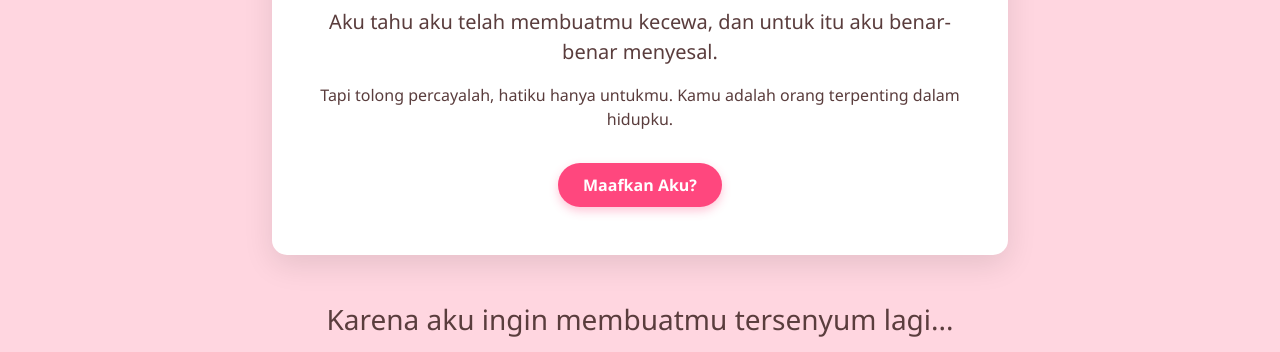
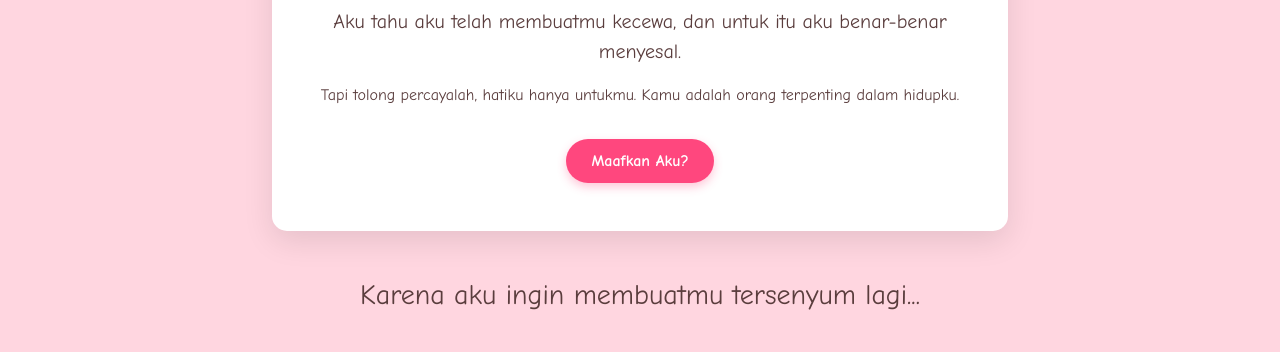
Before and after one commit to RidhoIsmail/Untuk-Ayangkuu-Tercintaaa, a plain HTML site: page index.html in a window 1280 px wide. Shown: the part 279-631 px from the top of the page. Drawn offline with nearby package versions, Linux system fonts and the light colour scheme.

Commit message:
Balikin lagi fontnya

```diff
--- a/style.css
+++ b/style.css
@@ -7,7 +7,7 @@
 
 body {
     background-color: var(--pink-light);
-    font-family: "Segoe UI", "Arial Rounded MT Bold", "Tahoma", "Verdana", sans-serif;
+    font-family: 'Comic Neue', cursive, sans-serif;
     color: #5a3d3d;
     overflow-x: hidden;
 }
```
